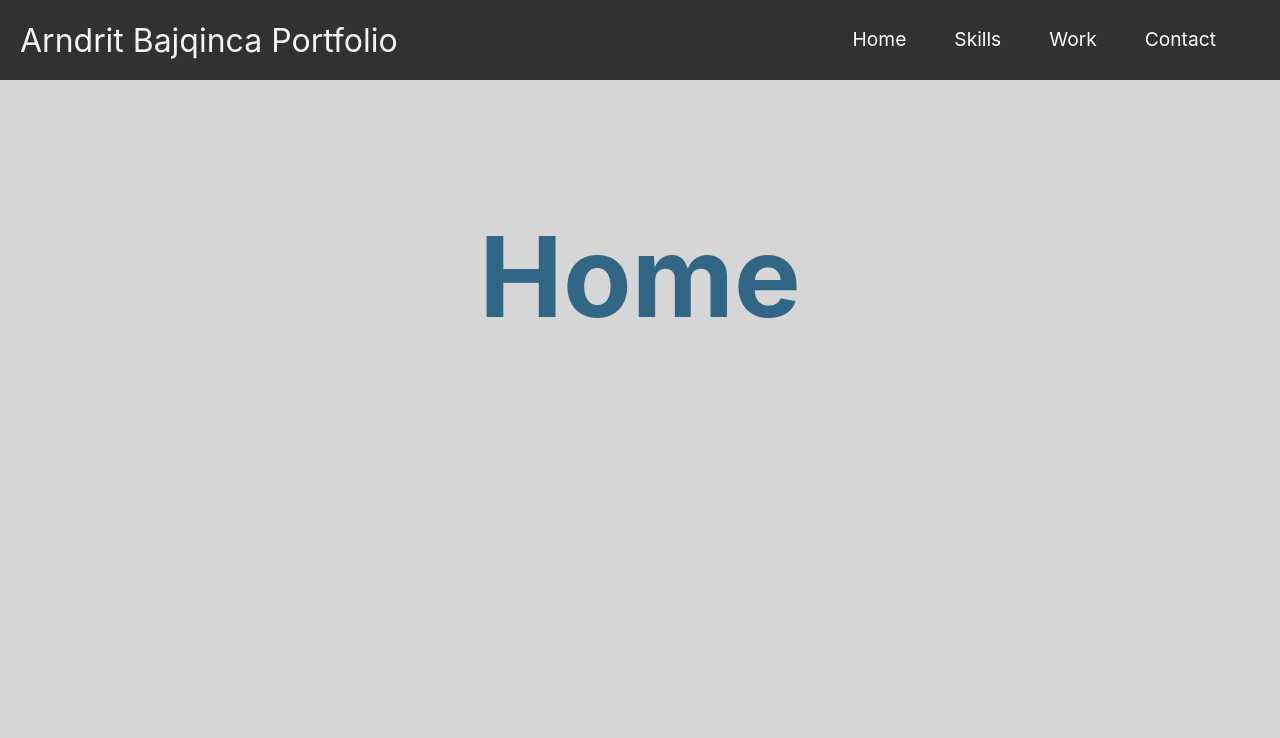
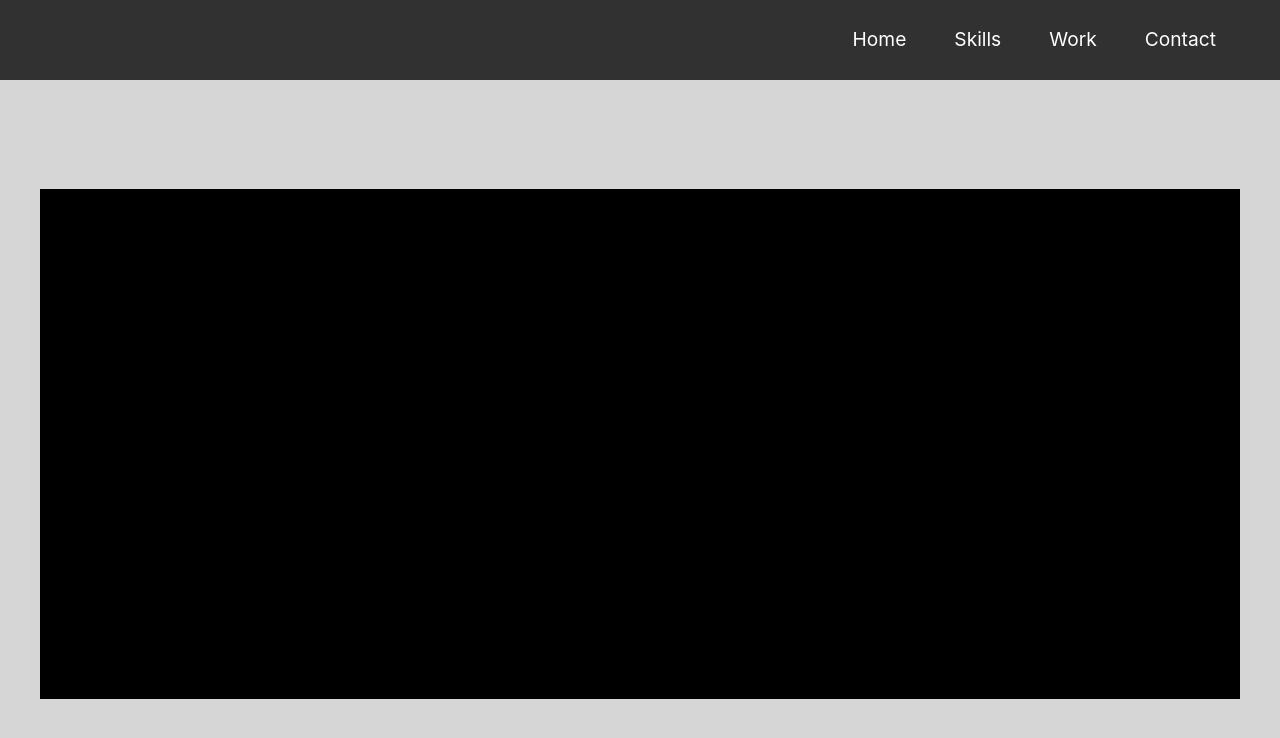
Before and after one commit to arndritb/starlabs-project, a React (Create React App) app in the folder starlabs/: page / in a window 1280 px wide. Shown: the top 738 px of the page. Built offline with nearby package versions, Linux system fonts and the light colour scheme.

Commit message:
prepared home for content

```diff
--- a/starlabs/src/App.css
+++ b/starlabs/src/App.css
@@ -6,10 +6,10 @@
 body{
   background-color: #d6d6d6;
 }
-
+/*
 .pages{
   color: #316685;
   text-align: center;
   font-size: 3.5rem;
   margin-top: 10%;
-}
+} */
--- a/starlabs/src/App.js
+++ b/starlabs/src/App.js
@@ -1,6 +1,6 @@
+import React, { useState } from 'react';
 import './App.css';
 import {BrowserRouter as Router, Route, Routes } from 'react-router-dom';
-import { Link } from 'react-router-dom';
 
 
 //components
@@ -12,6 +12,8 @@ import Contact from './Components/Pages/Contact';
 
 
 function App() {
+
+
   return (
     <>
         <Router>
--- /dev/null
+++ b/starlabs/src/Components/Pages/Home.css
@@ -0,0 +1,18 @@
+.box{
+    height: 91vh;
+    display: flex;
+    justify-content: center;
+    align-items: center;
+    position: sticky;
+    z-index: 1;
+}
+
+.innerbox{
+    display: flex;
+    justify-content: center;
+    align-items: center;
+    height: 70%;
+     width: 100%;
+    max-width: 1200px;
+    background-color: black;
+}
--- a/starlabs/src/Components/Pages/Home.js
+++ b/starlabs/src/Components/Pages/Home.js
@@ -1,9 +1,12 @@
 import React from "react";
+import './Home.css';
 
 export const Home = () => {
     return(
-        <div>
-            <h1>Home</h1>
+        <div className="box">
+            <div className="innerbox">
+            <h1>Home osht qitu maxwidth 1500</h1>
+            </div>
         </div>
     )
 }
--- a/starlabs/src/components/Navbar.js
+++ b/starlabs/src/components/Navbar.js
@@ -2,38 +2,54 @@ import React, { useState } from 'react'
 import { NavLink } from 'react-router-dom';
 import './NavBar.css'
 
-function NavBar(){
+function NavBar(props){
 
     const [click, setClick] = useState(false);
 
     const handleClick = () => setClick(!click);
+
+    const [darkMode, setDarkMode] = useState(false);
 
     return(
         <>
             <nav className='navbar'>
                 <div className='nav-container'>
                     <NavLink exact to="/" className="nav-logo" >
-                        Arndrit Bajqinca Portfolio
                     </NavLink>
-
                     <ul className={click ? 'nav-menu active' : 'nav-menu'} >
                         <li className='nav-item'>
-                            <NavLink exact to="/" activeClassName='active' className="nav-links" onClick={handleClick} >
+                            <NavLink
+                                exact to="/"
+                                activeClassName='active'
+                                className="nav-links"
+                                onClick={handleClick} >
                                 Home
                             </NavLink>
                         </li>
                         <li className='nav-item'>
-                            <NavLink exact to="/skills" activeClassName='active' className="nav-links" onClick={handleClick} >
+                            <NavLink
+                                exact to="/skills"
+                                activeClassName='active'
+                                className="nav-links"
+                                onClick={handleClick} >
                                 Skills
                             </NavLink>
                         </li>
                         <li className='nav-item'>
-                            <NavLink exact to="/work" activeClassName='active' className="nav-links" onClick={handleClick} >
+                            <NavLink
+                                exact to="/work"
+                                activeClassName='active'
+                                className="nav-links"
+                                onClick={handleClick} >
                                 Work
                             </NavLink>
                         </li>
                         <li className='nav-item'>
-                            <NavLink exact to="/contact" activeClassName='active' className="nav-links" onClick={handleClick} >
+                            <NavLink
+                                exact to="/contact"
+                                activeClassName='active'
+                                className="nav-links"
+                                onClick={handleClick} >
                                 Contact
                             </NavLink>
                         </li>
--- a/starlabs/src/components/navbar.css
+++ b/starlabs/src/components/navbar.css
@@ -117,3 +117,5 @@
         color: #f5f5f6;
     }
 }
+
+/* nav completed */
```
Lines whose indentation alone changed are shown as unchanged.
